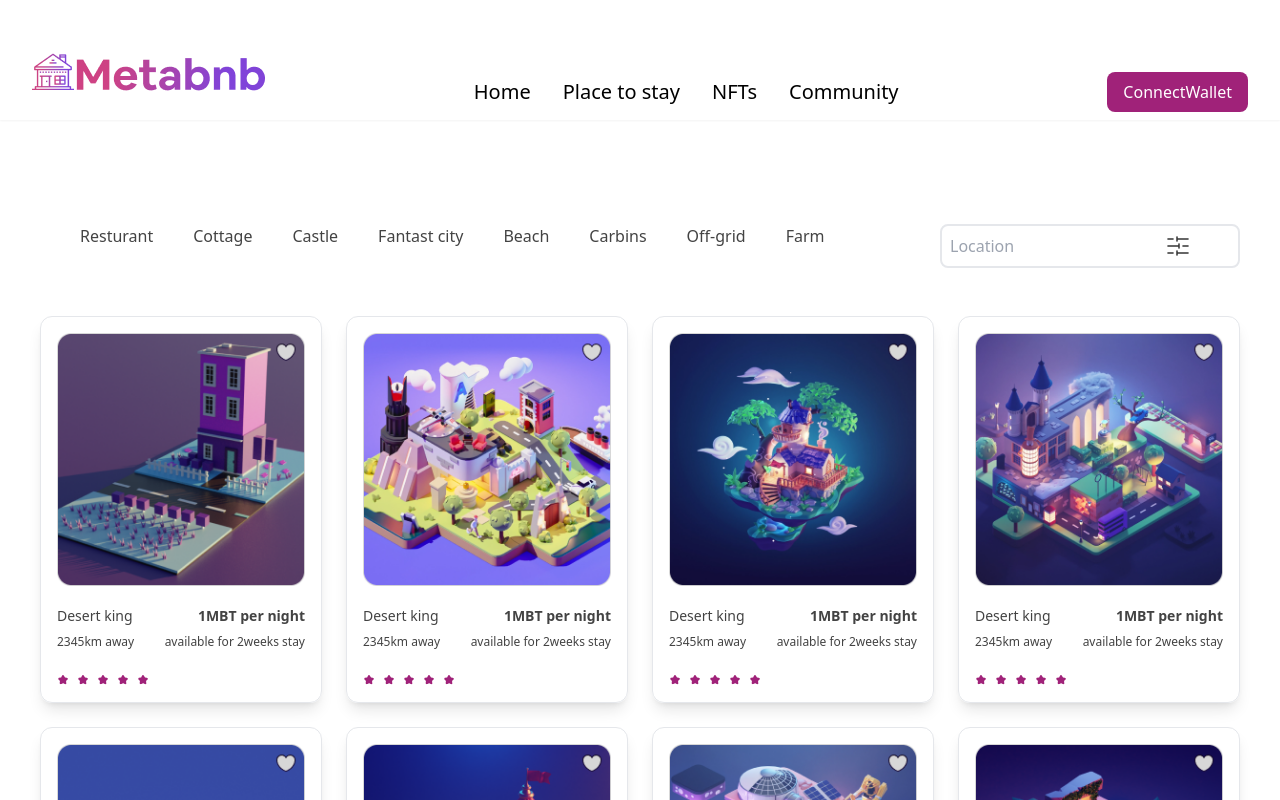
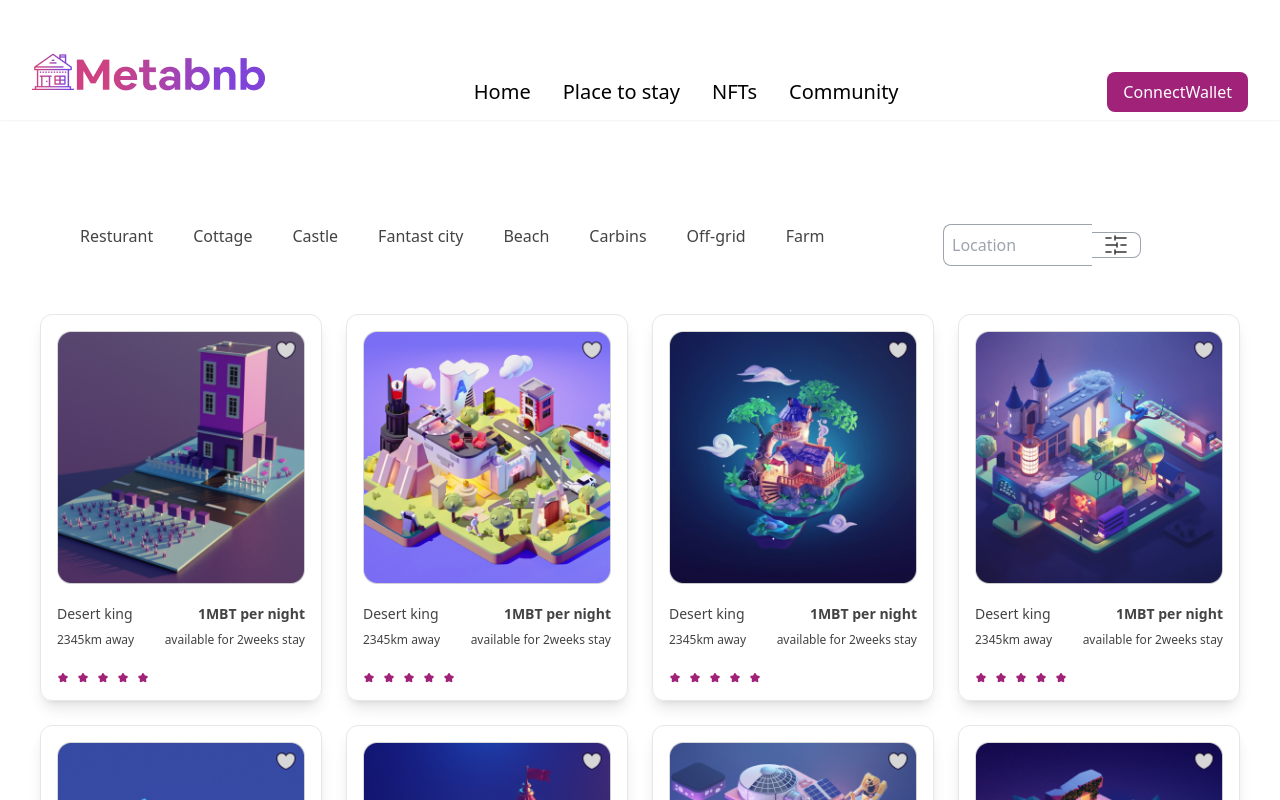
Before and after one commit to MarsIfeanyi/Metabnb-App, a React (Vite) app: page /place-to-stay in a window 1280 px wide. Shown: the top 800 px of the page. Built offline with nearby package versions, Linux system fonts and the light colour scheme; a web font is replaced by a local one.

Commit message:
Update file

```diff
--- a/src/components/Places.jsx
+++ b/src/components/Places.jsx
@@ -2,7 +2,7 @@ import React from "react";
 
 const Places = () => {
   return (
-    <div className="container mt-16  p-8 max-w-7xl items-center mx-auto">
+    <div className="container mt-16 p-2 md:p-8 max-w-7xl items-center mx-auto">
       <div
         className=" hidden md:flex flex-row
        justify-between p-2 "
@@ -34,7 +34,7 @@ const Places = () => {
           </li>
         </ul>
 
-        <div className="relative border-2 rounded-lg p-2 flex  ml-28 w-1/4 space-x-0 ">
+        {/* <div className="relative border-2 rounded-lg p-2 flex  ml-28 w-1/4 space-x-0 ">
           <input
             type="text"
             placeholder="Location"
@@ -48,6 +48,21 @@ const Places = () => {
               className=" z-20 absolute top-2 left-56"
             />
           </span>
+        </div> */}
+
+        <div className="rounded-lg  flex flex-row">
+          <input
+            type="search"
+            placeholder="Location"
+            className="border border-r-0  border-gray-400 p-2 rounded-tl-lg rounded-bl-lg outline-none w-[50%]"
+          />
+          <button className="cursor-pointer">
+            <img
+              src="/settingIcon.png"
+              alt="setting-Icon"
+              className=" border rounded-tr-lg rounded-br-lg border-gray-400 px-3 border-l-0"
+            />
+          </button>
         </div>
       </div>
 
--- a/src/components/layout/Footer.jsx
+++ b/src/components/layout/Footer.jsx
@@ -4,7 +4,7 @@ import { footerLogo, fbIcon, instIcon, twitIcon } from "../../assets";
 
 const Footer = (props) => {
   return (
-    <div className="bg-black mt-10 mb-5 py-16 px-20">
+    <div className="bg-black mt-10 mb-5 py-16 px-10 md:px-20">
       <div className="flex flex-col md:flex-row items-start md:items-center justify-between space-y-8">
         {/* 01 */}
         <div className="flex flex-col space-y-16">
```
